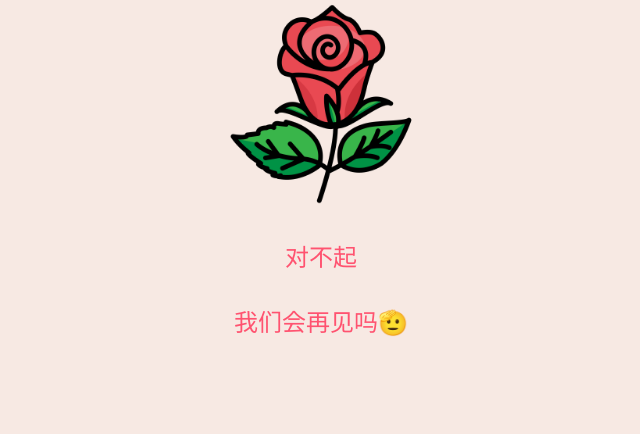
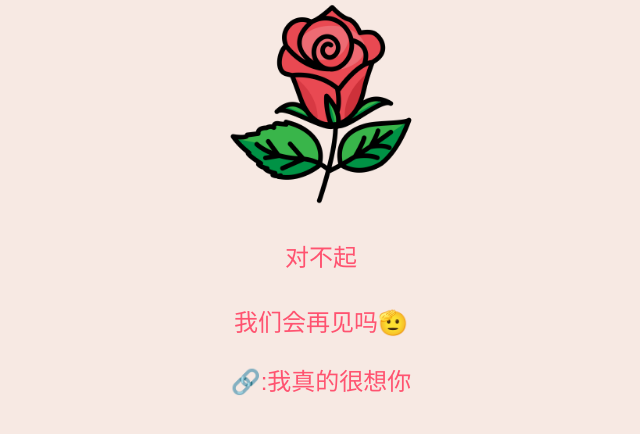
Before and after one commit to YOUYIN2012/YOUYIN2012.github.io, a plain HTML site: page index.html in a window 1280 px wide. Shown: the part 172-606 px from the top of the page, without its empty margins (319-959 px from the left). Drawn offline with Linux system fonts and the light colour scheme.

Commit message:
❤️10.5 前任4 英年早婚

```diff
--- a/index.html
+++ b/index.html
@@ -22,6 +22,18 @@
             font-size: 24px;
             margin-top: 30px;
         }
+        a {
+            color: #ff5370;
+            font-size: 24px;
+            margin-top: 30px;
+            text-decoration: none;
+        }
+        a:hover{
+            color: #ff5370;
+            font-size: 30px;
+            margin-top: 30px;
+        }
+
 
         .heart {
             position: relative;
@@ -97,6 +109,7 @@
 <img src="static/images/flower_love_nature_plant_rose_icon.png" alt="真的爱你">
 <p>对不起</p>
 <p>我们会再见吗🫡</p>
+<a href="https://weibo.com/KISS799" target="_blank">🔗:我真的很想你</a>
 <audio src="static/music/周杰伦%20-%20晴天.mp3" id="bgmusic" autoplay="autoplay" controls="controls" loop="loop"
        preload="auto"></audio>
 <script>
```
